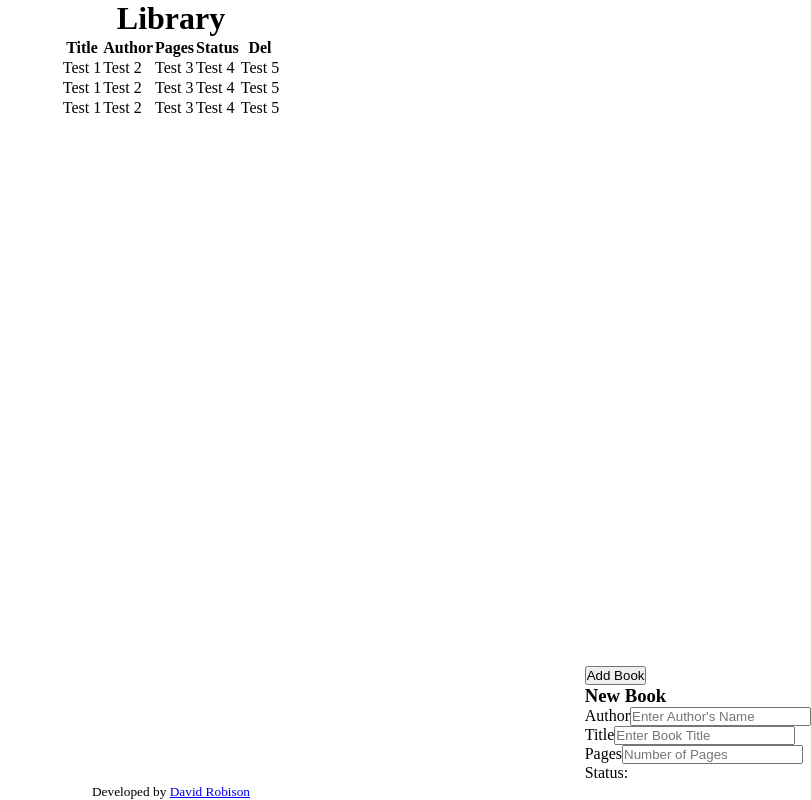
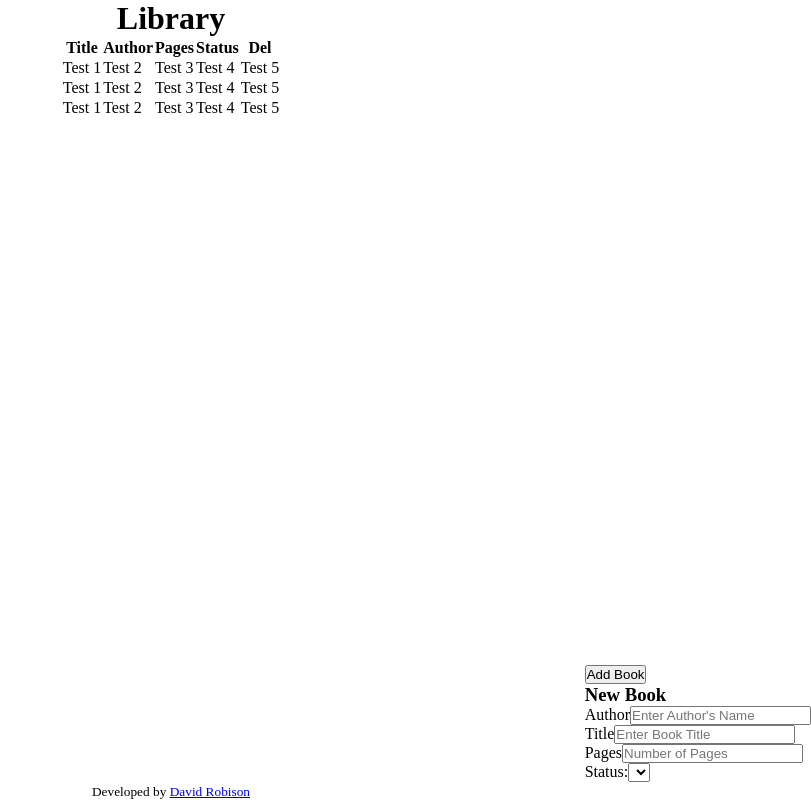
Before and after one commit to robisonwebdev/library-react, a React (Create React App) app: page / in a window 1280 px wide. Shown: the whole page, without its empty margins (469-1280 px from the left). Built offline with nearby package versions, Linux system fonts and the light colour scheme.

Commit message:
Added select element that accepts props.name for name and id

```diff
--- a/src/components/BookFormSelect.js
+++ b/src/components/BookFormSelect.js
@@ -2,6 +2,9 @@ const BookFormSelect = (props) => {
     return (
         <div className='bookFormSelect'>
             <label htmlFor={props.name}>{props.label}</label>
+            <select name={props.name} id={props.name}>
+
+            </select>
         </div>
     );
 }
```
